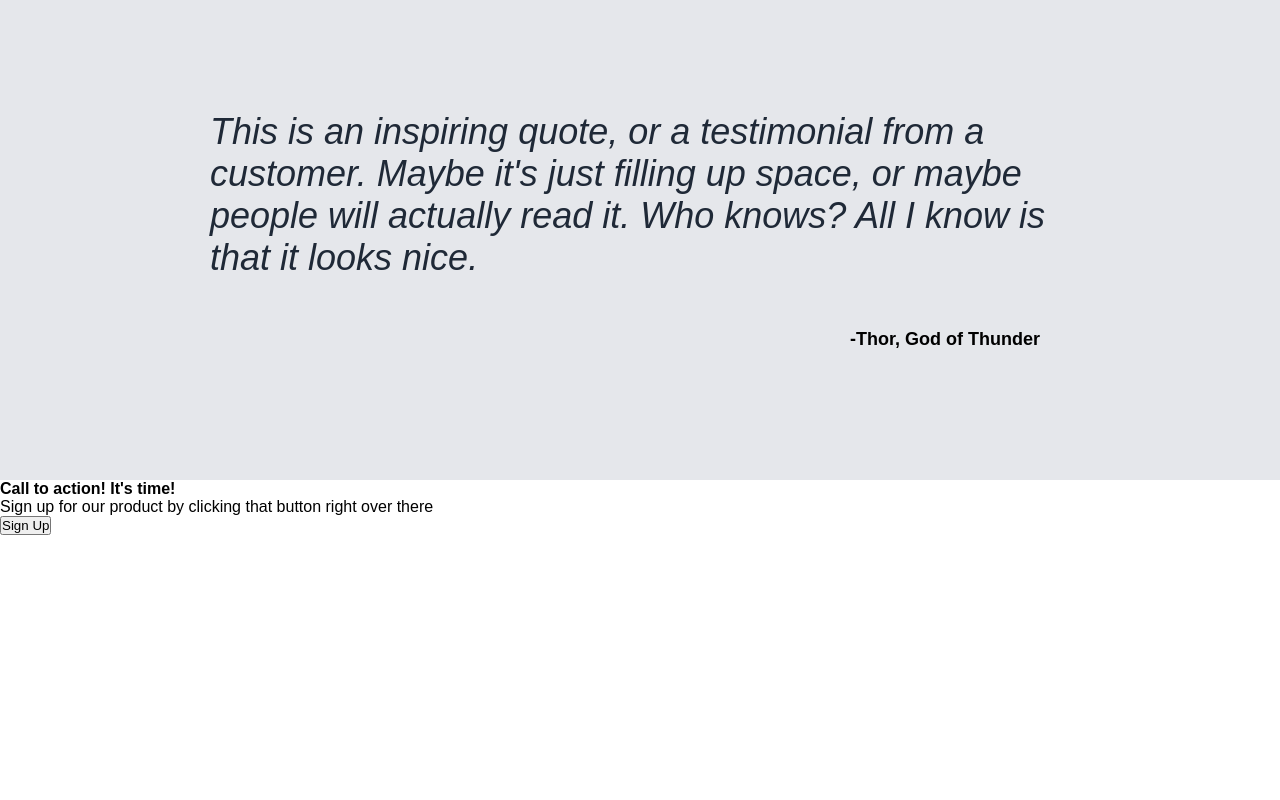
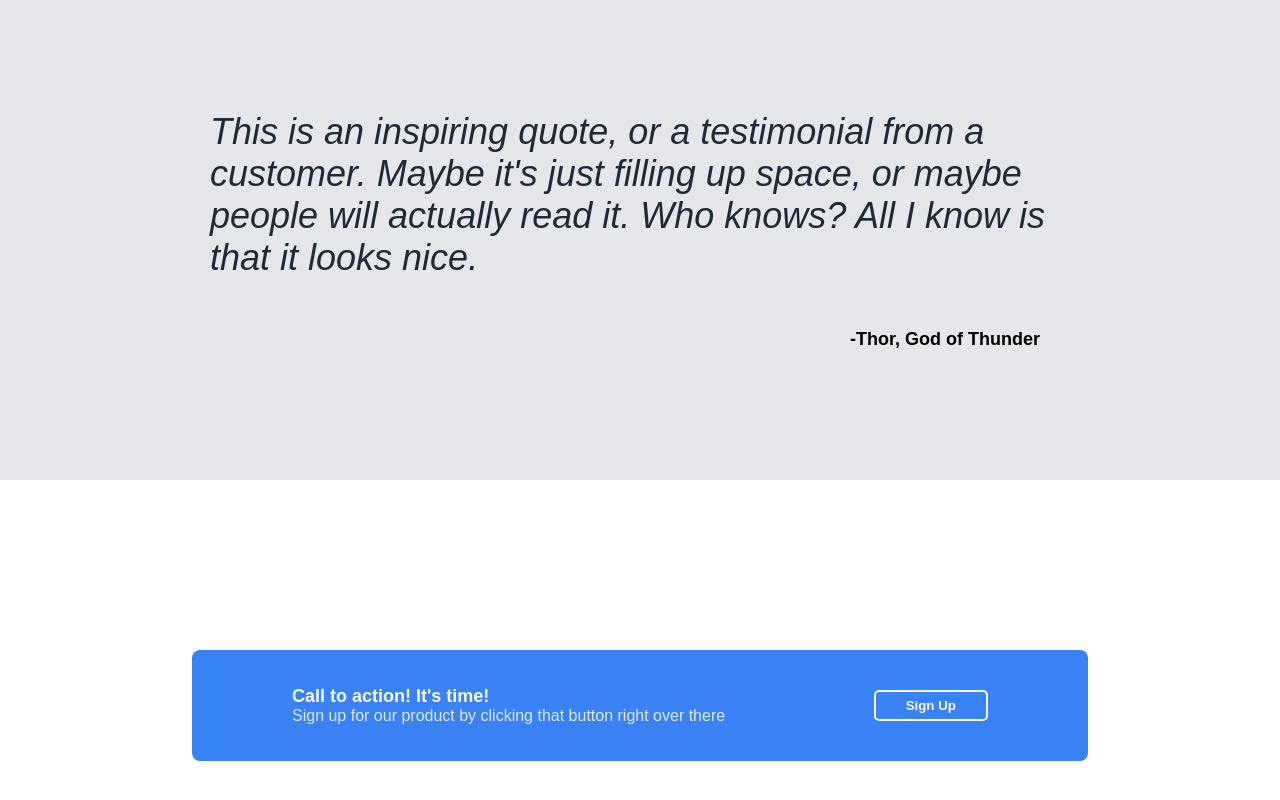
Before and after one commit to Andr-e-acute/Odin_Project_Landing_Page, a plain HTML site: page index.html in a window 1280 px wide. Shown: the part 1124-1924 px from the top of the page. Before the commit the page ends 1659 px from the top, so only its background shows below. Drawn offline with Linux system fonts and the light colour scheme.

Commit message:
fixed call to action section

```diff
--- a/style.css
+++ b/style.css
@@ -66,11 +66,11 @@ body{
     font-size: 18px;
     color: #e5e7eb;
 }
-.hero .signup-button{
+.signup-button{
     background: #3882f6;
     color: #F9faf8;
     font-weight: bold;
-    padding: 8px 25px;
+    padding: 6px 30px;
     margin: 10px 0;
     border-radius: 5px;
     border: none;
@@ -136,7 +136,36 @@ figure.quote figcaption{
     font-weight: bold;
     text-align: right;
 }
+.callToAction{
+    min-height:450px;
+    padding: 100px 150px;
+    display: flex;
+    justify-content: center;
+    align-items: center;
+}
+.call-container{
+    display: flex;
+    flex-wrap: wrap;
+    justify-content: space-between;
+    align-items: center;
+    background: #3882f6;
+    padding: 30px 100px;
+    color: #F9faf8;
+    border-radius: 8px;
+    width: 70vw;
+    max-width: 1100px;
 
+}
+.call-container .signup-button{
+    border:2px solid #F9faf8
+}
+.call-container h4{
+    font-weight: bolder;
+    font-size: 18px;
+}
+.call-container p{
+    color:#e5e7eb;
+}
 
 @media(max-width:650px){
     .header-container{
@@ -147,4 +176,11 @@ figure.quote figcaption{
         padding: 15px;
         display: block;
     }
+    .callToAction{
+        padding: 15px;
+        min-height: 0px;
+    }
+    .call-container{
+        padding: 15px;
+    }
 }
```
